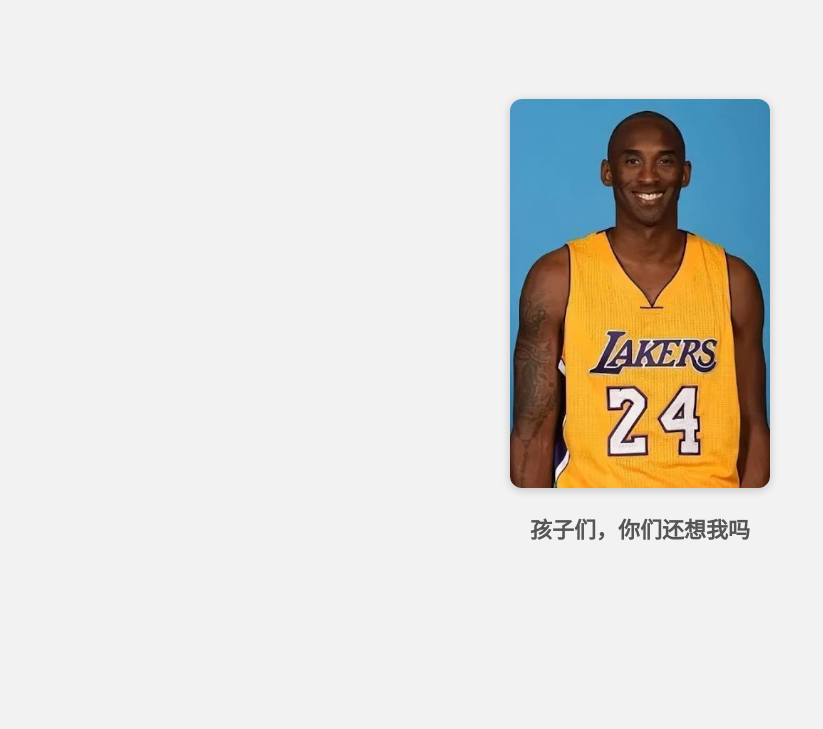
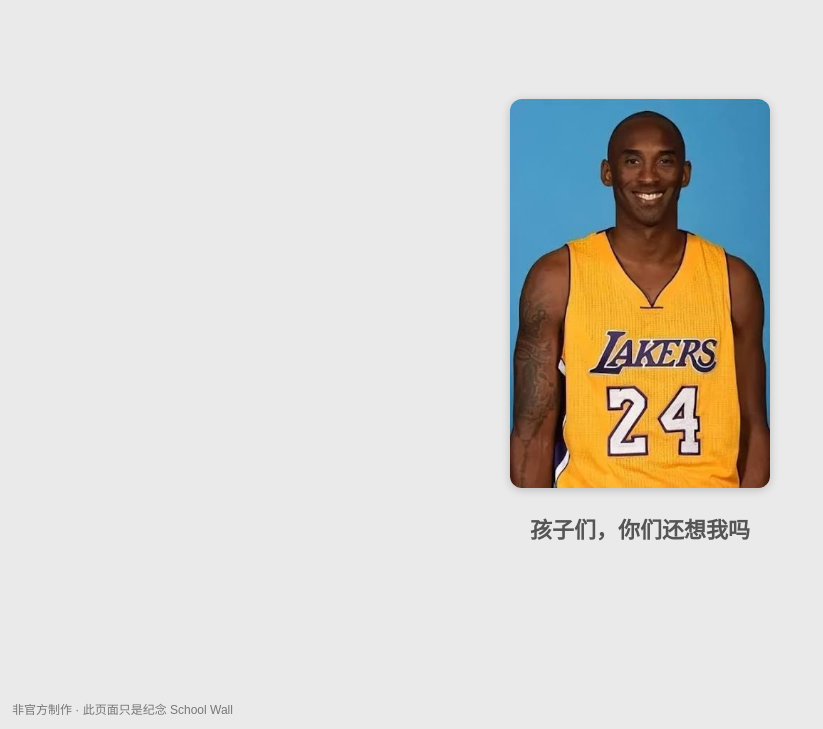
Before and after one commit to tnhuimin/for-school-wall, a plain HTML site: page index.html in a window 1280 px wide. Shown: the part 71-800 px from the top of the page, without its empty margins (0-823 px from the left). Drawn offline with Linux system fonts and the light colour scheme.

Commit message:
Update index.html

```diff
--- a/index.html
+++ b/index.html
@@ -12,7 +12,7 @@
     body {
       margin: 0;
       padding: 0;
-      background-color: #f2f2f2;
+      background-color: #eaeaea; /* 灰色背景 */
       color: #333;
       font-family: "Microsoft YaHei", sans-serif;
       display: flex;
@@ -21,6 +21,7 @@
       justify-content: center;
       height: 100vh;
       text-align: center;
+      position: relative;
     }
 
     header {
@@ -46,6 +47,14 @@
       font-size: 22px;
       color: #555;
     }
+
+    footer {
+      position: absolute;
+      bottom: 12px;
+      left: 12px;
+      font-size: 12px;
+      color: #777;
+    }
   </style>
 </head>
 
@@ -58,5 +67,7 @@
     <img src="photo.jpg" alt="photo">
     <h1>孩子们，你们还想我吗</h1>
   </main>
+
+  <footer>非官方制作 · 此页面只是纪念 School Wall</footer>
 </body>
 </html>
```
